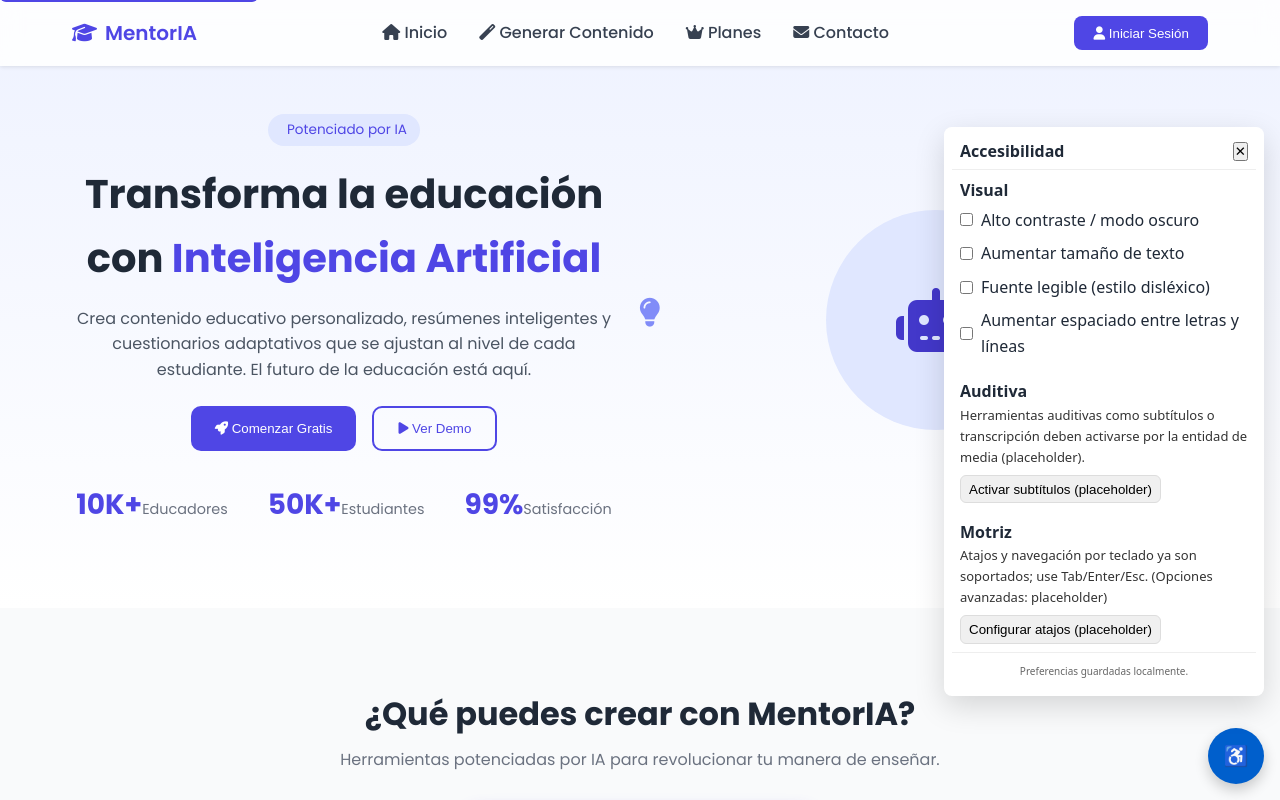
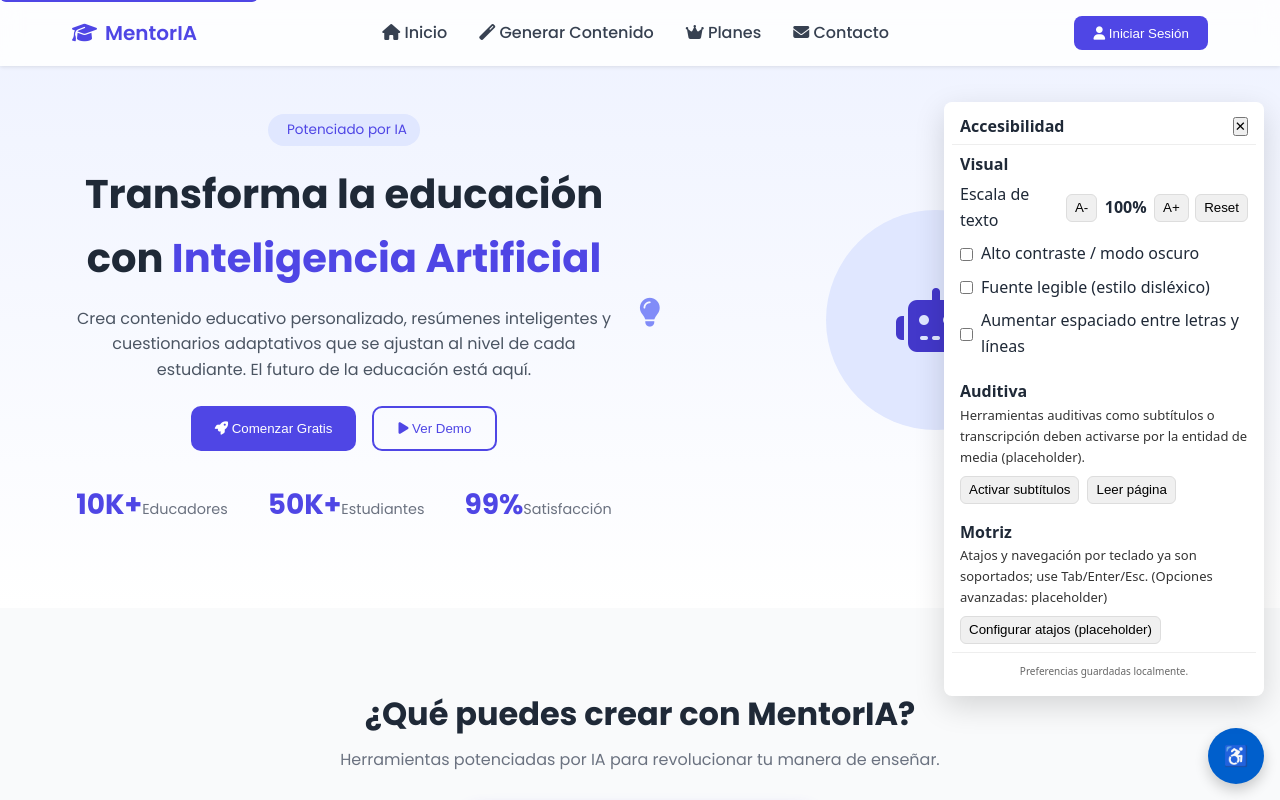
Before and after one commit to Akamnex666/mentor-ia, a Next.js app: page / in a window 1280 px wide. Both pictures are taken after a click on the button "Opciones de accesibilidad (Alt+M)". Shown: the top 800 px of the page. Built offline with nearby package versions, Linux system fonts and the light colour scheme.

Commit message:
mejoras implementadas

```diff
--- a/src/components/accecibilidad/accessibility.module.css
+++ b/src/components/accecibilidad/accessibility.module.css
@@ -10,6 +10,7 @@
   cursor: pointer;
   font-size: 20px;
 }
+.fab:focus-visible { outline: 3px solid #ffdf6b; outline-offset: 3px; }
 .panel {
   position: fixed;
   right: 1rem;
@@ -34,9 +35,19 @@
 .footer { padding:0.5rem; border-top:1px solid #eee; text-align:center; font-size:12px; color:#666; }
 .note { font-size:13px; margin-bottom:0.5rem; color:#333; }
 
+.controlGroup { display:flex; gap:0.4rem; align-items:center; }
+.scaleLabel { min-width:44px; text-align:center; font-weight:600; }
+.panel button:focus-visible { outline: 3px solid #9be7ff; outline-offset: 2px; }
+
 /* Utility classes applied to :root by the component */
 :root.a11y-contrast { background: #111; color: #fff; }
 :root.a11y-contrast a { color: #79b8ff; }
 :root.a11y-large-text { font-size: 1.15rem; }
 :root.a11y-spacing { letter-spacing: 0.02em; line-height: 1.6; }
 :root.a11y-dyslexic-font { font-family: 'OpenDyslexic', system-ui, -apple-system, 'Segoe UI', Roboto, Arial; }
+
+/* Text scale via CSS variable */
+:root { --a11y-text-scale: 1; }
+:root { font-size: calc(var(--a11y-text-scale) * 1rem); }
+
+:root.a11y-contrast .panel { background: #222; color: #fff; border-color: #333; }
--- a/src/components/accecibilidad/menu.tsx
+++ b/src/components/accecibilidad/menu.tsx
@@ -4,7 +4,8 @@ import styles from "./accessibility.module.css";
 
 type A11yState = {
   contrast: boolean;
-  largeText: boolean;
+  // textScale: 1 = normal, 1.15 = medio, 1.3 = grande
+  textScale: number;
   increasedSpacing: boolean;
   dyslexicFont: boolean;
 };
@@ -15,15 +16,24 @@ export default function AccessibilityMenu() {
   const [open, setOpen] = useState(false);
   const [state, setState] = useState<A11yState>({
     contrast: false,
-    largeText: false,
+    textScale: 1,
     increasedSpacing: false,
     dyslexicFont: false,
   });
+  const [speaking, setSpeaking] = useState(false);
 
   useEffect(() => {
     try {
       const raw = localStorage.getItem(STORAGE_KEY);
-      if (raw) setState(JSON.parse(raw));
+      if (raw) {
+        const parsed = JSON.parse(raw);
+        // migration: older saved value used `largeText: true` — map to textScale
+        if (typeof parsed.largeText === "boolean") {
+          parsed.textScale = parsed.largeText ? 1.15 : 1;
+          delete parsed.largeText;
+        }
+        setState((s) => ({ ...s, ...parsed }));
+      }
     } catch (e) {
       // ignore
     }
@@ -32,9 +42,12 @@ export default function AccessibilityMenu() {
   useEffect(() => {
     const root = document.documentElement;
     toggleClass(root, "a11y-contrast", state.contrast);
-    toggleClass(root, "a11y-large-text", state.largeText);
     toggleClass(root, "a11y-spacing", state.increasedSpacing);
     toggleClass(root, "a11y-dyslexic-font", state.dyslexicFont);
+    // apply text scale via CSS variable for predictable behaviour
+    try {
+      root.style.setProperty("--a11y-text-scale", String(state.textScale));
+    } catch (e) {}
     try {
       localStorage.setItem(STORAGE_KEY, JSON.stringify(state));
     } catch (e) {}
@@ -53,6 +66,15 @@ export default function AccessibilityMenu() {
     return () => window.removeEventListener("keydown", onKey);
   }, []);
 
+  // clean up speech on unmount
+  useEffect(() => {
+    return () => {
+      if (window.speechSynthesis) {
+        window.speechSynthesis.cancel();
+      }
+    };
+  }, []);
+
   function toggleClass(el: Element, className: string, enabled: boolean) {
     if (enabled) el.classList.add(className);
     else el.classList.remove(className);
@@ -60,6 +82,45 @@ export default function AccessibilityMenu() {
 
   function update<K extends keyof A11yState>(key: K, val: A11yState[K]) {
     setState((s) => ({ ...s, [key]: val }));
+  }
+
+  function increaseText() {
+    setState((s) => ({ ...s, textScale: Math.min(1.5, +(s.textScale + 0.15).toFixed(2)) }));
+  }
+
+  function decreaseText() {
+    setState((s) => ({ ...s, textScale: Math.max(0.85, +(s.textScale - 0.15).toFixed(2)) }));
+  }
+
+  function resetPreferences() {
+    const clean: A11yState = { contrast: false, textScale: 1, increasedSpacing: false, dyslexicFont: false };
+    setState(clean);
+    try {
+      localStorage.removeItem(STORAGE_KEY);
+    } catch (e) {}
+  }
+
+  function speakPage() {
+    if (!("speechSynthesis" in window)) {
+      alert("TTS no soportado en este navegador");
+      return;
+    }
+    const text = document.body.innerText.replace(/\s+/g, " ").trim();
+    if (!text) return;
+    const utter = new SpeechSynthesisUtterance(text.substring(0, 20000));
+    utter.lang = document.documentElement.lang || "es-ES";
+    utter.onend = () => setSpeaking(false);
+    utter.onerror = () => setSpeaking(false);
+    setSpeaking(true);
+    window.speechSynthesis.cancel();
+    window.speechSynthesis.speak(utter);
+  }
+
+  function stopSpeaking() {
+    if (window.speechSynthesis) {
+      window.speechSynthesis.cancel();
+      setSpeaking(false);
+    }
   }
 
   return (
@@ -89,6 +150,16 @@ export default function AccessibilityMenu() {
 
         <div className={styles.section}>
           <h4>Visual</h4>
+          <div className={styles.row}>
+            <span>Escala de texto</span>
+            <div className={styles.controlGroup}>
+              <button className={styles.small} onClick={decreaseText} aria-label="Disminuir tamaño">A-</button>
+              <span aria-live="polite" className={styles.scaleLabel}>{Math.round(state.textScale * 100)}%</span>
+              <button className={styles.small} onClick={increaseText} aria-label="Aumentar tamaño">A+</button>
+              <button className={styles.small} onClick={() => resetPreferences()} aria-label="Restablecer preferencias">Reset</button>
+            </div>
+          </div>
+
           <label className={styles.row}>
             <input
               type="checkbox"
@@ -96,15 +167,6 @@ export default function AccessibilityMenu() {
               onChange={(e) => update("contrast", e.target.checked)}
             />
             Alto contraste / modo oscuro
-          </label>
-
-          <label className={styles.row}>
-            <input
-              type="checkbox"
-              checked={state.largeText}
-              onChange={(e) => update("largeText", e.target.checked)}
-            />
-            Aumentar tamaño de texto
           </label>
 
           <label className={styles.row}>
@@ -132,12 +194,21 @@ export default function AccessibilityMenu() {
             Herramientas auditivas como subtítulos o transcripción deben
             activarse por la entidad de media (placeholder).
           </p>
-          <button
-            className={styles.small}
-            onClick={() => alert("Funcionalidad de subtítulos (placeholder)")}
-          >
-            Activar subtítulos (placeholder)
-          </button>
+          <div style={{ display: "flex", gap: "0.5rem", alignItems: "center", flexWrap: "wrap" }}>
+            <button
+              className={styles.small}
+              onClick={() => alert("Funcionalidad de subtítulos (placeholder)")}
+            >
+              Activar subtítulos
+            </button>
+            <button
+              className={styles.small}
+              onClick={() => (speaking ? stopSpeaking() : speakPage())}
+              aria-pressed={speaking}
+            >
+              {speaking ? "Detener lectura" : "Leer página"}
+            </button>
+          </div>
         </div>
 
         <div className={styles.section}>
```
Also changed, not shown: src/components/accecibilidad/styles/menu.css (+11 -0 lines).
